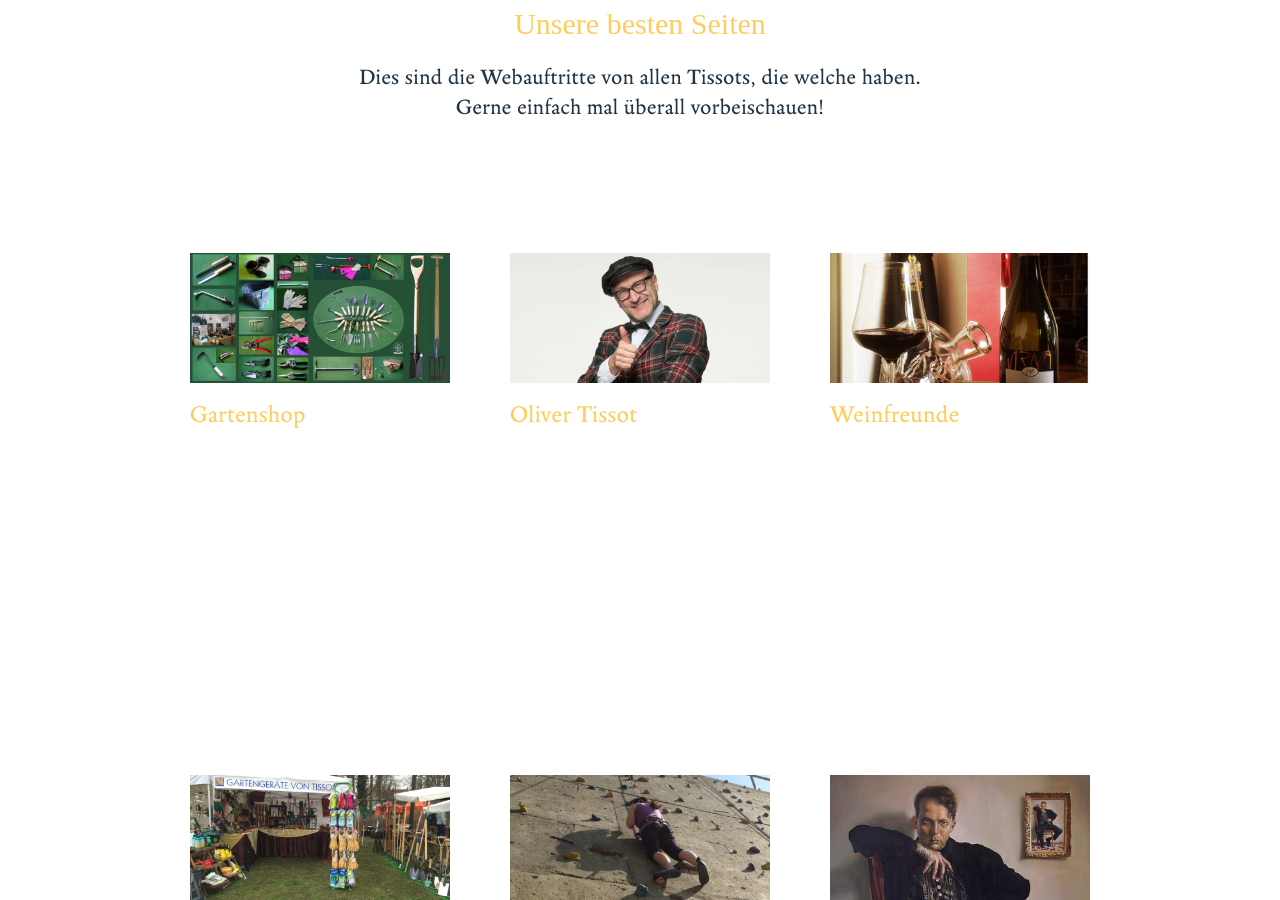
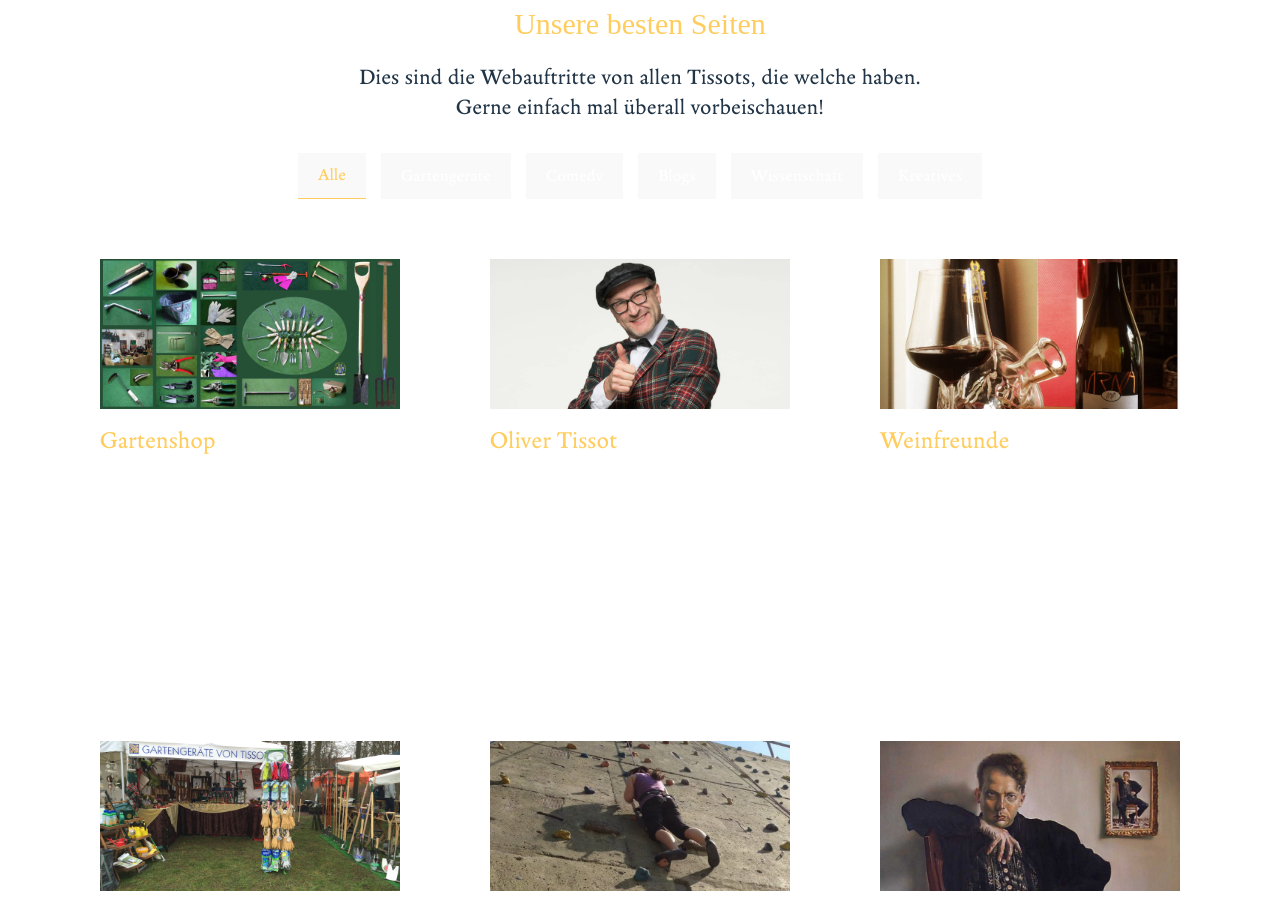
Before and after one commit to Kepos/tissot-page, a React (Vite) app: page / in a window 1280 px wide. Shown: the part 1900-2800 px from the top of the page. Built offline with nearby package versions, Linux system fonts and the light colour scheme.

Commit message:
solid first filter

```diff
--- a/src/App.tsx
+++ b/src/App.tsx
@@ -7,6 +7,7 @@ import { motion, MotionValue, useScroll, useTransform } from 'framer-motion';
 import PageTeaser from './components/PageTeaser';
 import pageteasers from './pageteasers.json';
 import Footer from './components/Footer';
+import TeaserGrid from './components/TeaserGrid';
 
 function useParallax(value: MotionValue<number>, distance: number) {
   return useTransform(value, [0, 0.2, 1], [-0, distance, distance]);
@@ -186,7 +187,9 @@ function App() {
           <br /> Gerne einfach mal überall vorbeischauen!
         </p>
       </motion.div>
-      <div className="w-full flex justify-center">
+
+      <TeaserGrid />
+      {/* <div className="w-full flex justify-center">
         <div className="grid grid-cols-1 md:grid-cols-2 lg:grid-cols-3 md:gap-y-12 mt-20 max-w-3xl cursor-pointer">
           {pageteasers.map((item) => (
             <motion.div
@@ -215,7 +218,7 @@ function App() {
             </motion.div>
           ))}
         </div>
-      </div>
+      </div> */}
       <div className="w-100 h-[200px]"></div>
       <Footer />
     </>
--- a/src/components/Header.tsx
+++ b/src/components/Header.tsx
@@ -36,7 +36,7 @@ export default function Header() {
 
         {/* Mobile Menu Button */}
         <button
-          className="md:hidden focus-"
+          className="md:hidden mobile-button"
           onClick={toggleMenu}
           aria-label="Toggle Menu"
         >
--- /dev/null
+++ b/src/components/TeaserGrid.tsx
@@ -0,0 +1,68 @@
+import { useState } from 'react';
+import { AnimatePresence, motion } from 'framer-motion';
+import PageTeaser from './PageTeaser'; // adjust import as needed
+import pageteasers from '../pageteasers.json';
+
+const FILTERS = [
+  'Alle',
+  'Gartengeräte',
+  'Comedy',
+  'Blogs',
+  'Wissenschaft',
+  'Kreatives',
+];
+
+export default function TeaserGrid() {
+  const [activeFilter, setActiveFilter] = useState<string | null>('Alle');
+
+  const filteredItems =
+    activeFilter && activeFilter != 'Alle'
+      ? pageteasers.filter((item) => item.tags.includes(activeFilter))
+      : pageteasers;
+
+  return (
+    <div className="p-6 flex flex-col items-center">
+      {/* FILTER BUTTONS */}
+      <div className="mb-6 mx-auto flex gap-3 flex-wrap">
+        {FILTERS.map((filter) => (
+          <button
+            key={filter}
+            onClick={() =>
+              setActiveFilter((prev) => (prev === filter ? 'Alle' : filter))
+            }
+            className={`px-4 py-2 text-sm transition cursor-pointer ${
+              activeFilter === filter
+                ? 'border-b border-b-[#ffcd5e] text-[#ffcd5e]'
+                : 'text-white border-gray-300 '
+            }`}
+          >
+            {filter}
+          </button>
+        ))}
+      </div>
+
+      {/* GRID */}
+      <div className="grid grid-cols-1 sm:grid-cols-2 md:grid-cols-3 gap-6">
+        <AnimatePresence>
+          {filteredItems.map((item) => (
+            <motion.div
+              key={item.id}
+              layout
+              initial={{ opacity: 0, scale: 0.95 }}
+              animate={{ opacity: 1, scale: 1 }}
+              exit={{ opacity: 0, scale: 0.95 }}
+              transition={{ duration: 0.3 }}
+            >
+              <PageTeaser
+                title={item.title}
+                description={item.description}
+                image={item.image}
+                link={item.link}
+              />
+            </motion.div>
+          ))}
+        </AnimatePresence>
+      </div>
+    </div>
+  );
+}
--- a/src/index.css
+++ b/src/index.css
@@ -55,7 +55,7 @@ p {
   line-height: 1.3;
 }
 
-button {
+button.mobile-button {
   border-radius: 8px;
   border: 1px solid transparent;
   padding: 0.6em 0;
@@ -66,7 +66,7 @@ button {
   cursor: pointer;
   transition: border-color 0.25s;
 }
-button:hover {
+button.mobile-button:hover {
   border-color: none;
 }
 button:focus,
--- a/src/pageteasers.json
+++ b/src/pageteasers.json
@@ -4,69 +4,79 @@
     "title": "Gartenshop",
     "description": "In unserem Gartenshop finden Sie Gartengeräte und Gartenaccessoires, die hochwertig verarbeitet sind und je nach Bodenart den richtigen Bedienkomfort bieten.",
     "image": "/src/assets/gartenshop.jpg",
-    "link": "https://garten.tissot.de/"
+    "link": "https://garten.tissot.de/",
+    "tags": ["Gartengeräte"]
   },
   {
     "id": 2,
     "title": "Oliver Tissot",
     "description": "Dr. Oliver Tissot ist eloquenter Entertainer, kongenialer Kabarettist, schlagfertiger Stand-up-Comedian und niveauvoller Business-Hofnarr.",
     "image": "/src/assets/ollo.jpg",
-    "link": "https://olivertissot.de/"
+    "link": "https://olivertissot.de/",
+    "tags": ["Comedy"]
   },
   {
     "id": 3,
     "title": "Weinfreunde",
     "description": "... nicht nur flüssiger Hedonismus",
     "image": "/src/assets/weinfreund.jpg",
-    "link": "https://www.einfreun.de/"
+    "link": "https://www.einfreun.de/",
+    "tags": ["Blogs"]
   },
   {
     "id": 4,
     "title": "Gartenausstellung",
     "description": "Damit Sie die Möglichkeit haben, sich von der Qualität der Gartenwerkzeuge zu überzeugen, stellen wir nun schon seit über 20 Jahren auf ausgesuchten Gartenausstellungen unsere Produkte aus.",
     "image": "/src/assets/ausstellung.jpg",
-    "link": "https://garten.tissot.de/shop_content.php?coID=14"
+    "link": "https://garten.tissot.de/shop_content.php?coID=14",
+    "tags": ["Gartengeräte"]
   },
   {
     "id": 5,
     "title": "Tassja Bretz",
     "description": "Titel Thesen Temperamente - Die große Welt der kleinen Tassja mit gaaanz viel Ironie und Sarkasmus wörtlich zusammengefasst. Seien Sie dabei und lesen Sie mit, wenn die kleine Tassja mal wieder Großes zu berichten hat!",
     "image": "/src/assets/tassja.jpg",
-    "link": "https://tassja.de"
+    "link": "https://tassja.de",
+    "tags": ["Blogs"]
   },
   {
     "id": 6,
     "title": "Marcus Tissot",
     "description": "Bilder des Künstler Marcus Tissot aus Igensdorf",
     "image": "/src/assets/marcus.jpg",
-    "link": "https://art.tissot.de/"
+    "link": "https://art.tissot.de/",
+    "tags": ["Kreatives"]
   },
   {
     "id": 7,
     "title": "Sven Tissot",
     "description": "Informatiker, Berater, Spieler...",
     "image": "/src/assets/sven.jpg",
-    "link": "https://sven.tissot.de/"
+    "link": "https://sven.tissot.de/",
+    "tags": ["Blogs"]
   },
   {
     "id": 8,
     "title": "16 Gipfel",
     "description": "16 Gipfel in 16 Jahren",
     "image": "/src/assets/gipfel.jpg",
-    "link": "https://www.16gipfel.de/"
+    "link": "https://www.16gipfel.de/",
+    "tags": ["Blogs"]
   },
   {
     "id": 9,
     "title": "murggs",
     "description": "a fränggischer Grimi von und mit Oliver Tissot, den Stars aus Veitshöchheim und Frankens lustigsten Spaßvögeln.",
     "image": "/src/assets/murggs.jpg",
-    "link": "https://www.facebook.com/murggs"
+    "link": "https://www.facebook.com/murggs",
+    "tags": ["Comedy", "Kreatives"]
   },
   {
     "id": 10,
     "title": "Benedikt Tissot",
     "description": "Ein paar Informationen von und über Benedikt Tissot.",
     "image": "/src/assets/benedikt.jpg",
-    "link": "https://tissot.fun/"
+    "link": "https://tissot.fun/",
+    "tags": ["Wissenschaft"]
   }
 ]
```
